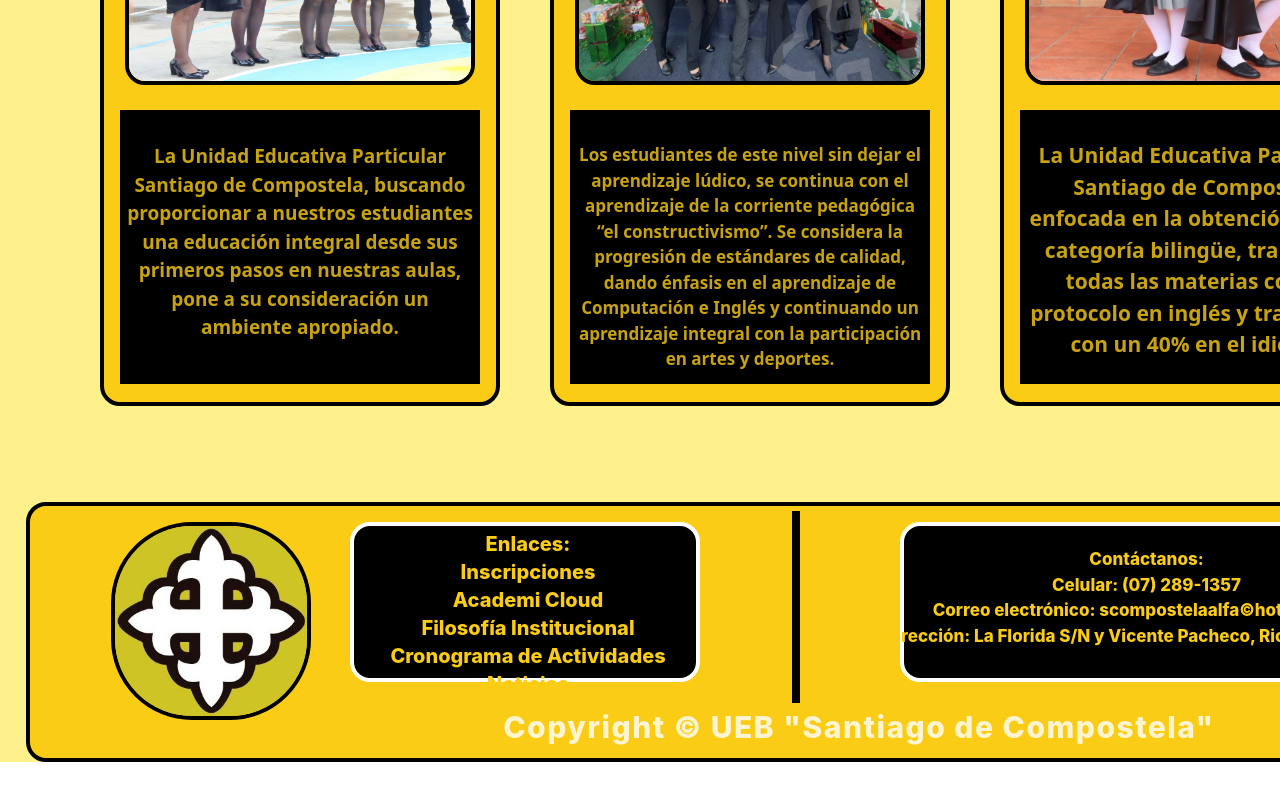
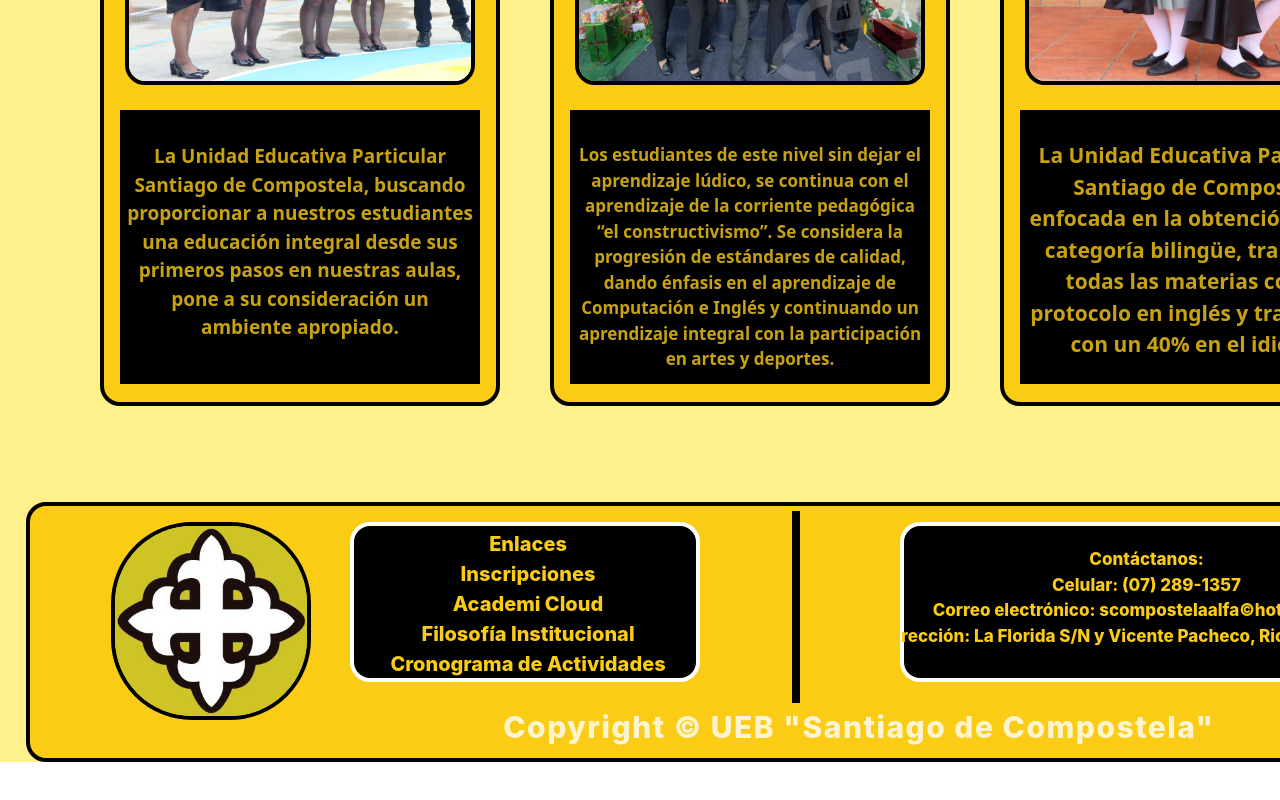
Before and after one commit to Pame05/pag-colegio, an Angular app: page / in a window 1280 px wide. Shown: the part 1238-2038 px from the top of the page. Before the commit the page ends 2000 px from the top, so only its background shows below. Built offline with nearby package versions, Linux system fonts and the light colour scheme.

Commit message:
underline
underline feet text

```diff
--- a/src/app/components/feet/feet.component.html
+++ b/src/app/components/feet/feet.component.html
@@ -2,8 +2,13 @@
     <div class="w-[1480px] h-[260px] left-[26px] top-[1740px] absolute bg-yellow-400 rounded-[20px] border-4 border-black"></div>
     <div class="w-[350px] h-40 left-[350px] top-[1760px] absolute bg-black rounded-[20px] border-4 border-white"></div>
     <div class="w-[500px] h-40 left-[900px] top-[1760px] absolute bg-black rounded-[20px] border-4 border-white"></div>
-    <div class="w-[936px] h-36 left-[60px] top-[1768px] absolute text-center text-yellow-400 text-xl font-extrabold font-['Inter']">Enlaces:<br/>Inscripciones<br/>Academi Cloud<br/>Filosofía Institucional<br/>Cronograma de Actividades<br/>Noticias</div>
-    <div class="w-[973px] h-[119px] left-[660px] top-[1785px] absolute text-center text-yellow-400 text-[17px] font-extrabold font-['Inter']">Contáctanos:<br/>Celular: (07) 289-1357<br/>Correo electrónico: scompostelaalfa©hotmail.com<br/>Dirección: La Florida S/N y Vicente Pacheco, Ricaurte, Ecuador</div>
+    <div class="w-[936px] h-36 left-[60px] top-[1768px] absolute text-center text-yellow-400 text-xl font-extrabold font-['Inter'] hover:underline cursor-pointer">Enlaces</div>
+    <div class="w-[936px] h-36 left-[60px] top-[1798px] absolute text-center text-yellow-400 text-xl font-extrabold font-['Inter'] hover:underline cursor-pointer">Inscripciones</div>
+    <div class="w-[936px] h-36 left-[60px] top-[1828px] absolute text-center text-yellow-400 text-xl font-extrabold font-['Inter'] hover:underline cursor-pointer">Academi Cloud</div>
+    <div class="w-[936px] h-36 left-[60px] top-[1858px] absolute text-center text-yellow-400 text-xl font-extrabold font-['Inter'] hover:underline cursor-pointer">Filosofía Institucional</div>
+    <div class="w-[936px] h-36 left-[60px] top-[1888px] absolute text-center text-yellow-400 text-xl font-extrabold font-['Inter'] hover:underline cursor-pointer">Cronograma de Actividades</div>
+    <div class="w-[936px] h-36 left-[60px] top-[1918px] absolute text-center text-yellow-400 text-xl font-extrabold font-['Inter'] hover:underline cursor-pointer">Noticias</div>
+    <div class="w-[973px] h-[119px] left-[660px] top-[1785px] absolute text-center text-yellow-400 text-[17px] font-extrabold font-['Inter'] hover:underline cursor-pointer">Contáctanos:<br/>Celular: (07) 289-1357<br/>Correo electrónico: scompostelaalfa©hotmail.com<br/>Dirección: La Florida S/N y Vicente Pacheco, Ricaurte, Ecuador</div>
     <div class="w-48 h-[0px] left-[800px] top-[1749px] absolute origin-top-left rotate-90 border-4 border-black"></div>
     <img class="w-[200px] h-[198px] left-[111px] top-[1760px] absolute rounded-[81px] border-4 border-black" src="assets/im6.jpg" />
     <div class="w-[500px] h-[47px] left-[528px] top-[1941px] absolute bg-yellow-400"></div>
```
